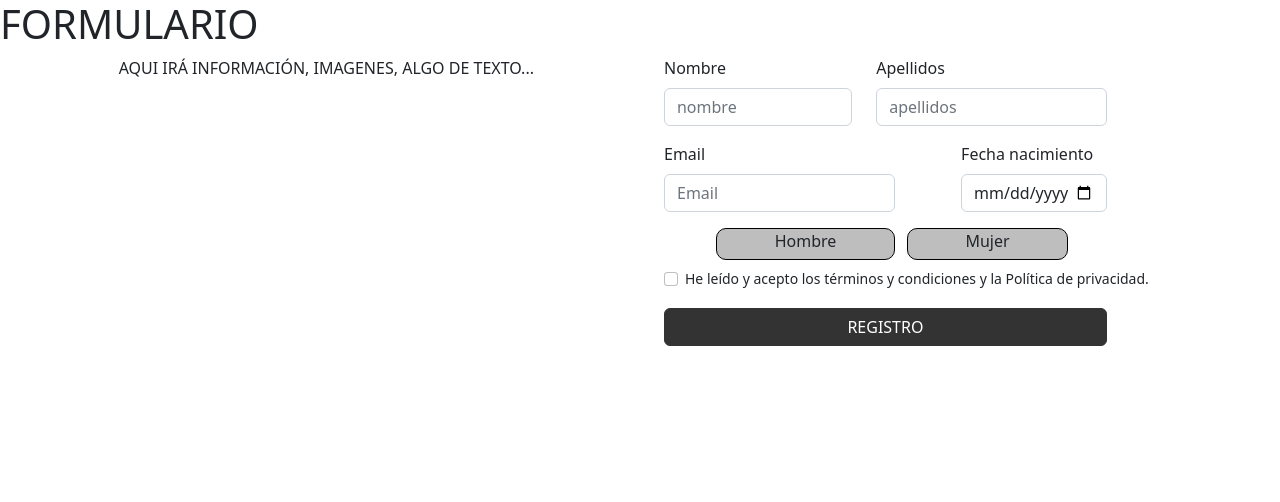
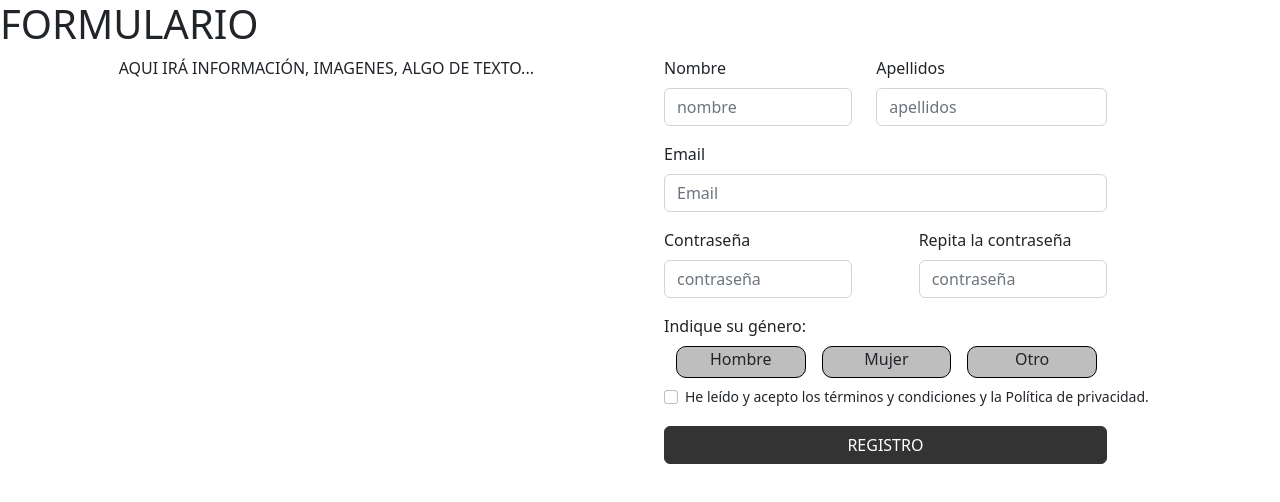
Before and after one commit to ivsp/technical-form-exercise, a React (Create React App) app: page / in a window 1280 px wide. Shown: the top 502 px of the page. Built offline with nearby package versions, Linux system fonts and the light colour scheme.

Commit message:
Gestión de errores en el formulario.

```diff
--- a/package.json
+++ b/package.json
@@ -7,6 +7,7 @@
     "@testing-library/react": "^13.3.0",
     "@testing-library/user-event": "^13.5.0",
     "bootstrap": "^5.2.0",
+    "formik": "^2.2.9",
     "node-sass": "^7.0.1",
     "react": "^18.2.0",
     "react-bootstrap": "^2.5.0",
--- /dev/null
+++ b/src/components/register-button/register-button.jsx
@@ -0,0 +1,43 @@
+import Button from "react-bootstrap/Button";
+import Row from "react-bootstrap/Row";
+import Col from "react-bootstrap/Col";
+import Spinner from "react-bootstrap/Spinner";
+
+function RegisterButton({ loading }) {
+  return (
+    <Row>
+      <Col
+        xs={{ span: 12, offset: 0 }}
+        sm={{ span: 12, offset: 0 }}
+        md={{ span: 12, offset: 0 }}
+        lg={{ span: 12, offset: 0 }}
+        xl={{ span: 11, offset: 0 }}
+        xxl={{ span: 10, offset: 0 }}
+      >
+        {!loading ? (
+          <Button
+            variant="primary"
+            type="submit"
+            style={{
+              width: "100%",
+            }}
+          >
+            REGISTRO
+          </Button>
+        ) : (
+          <Button
+            variant="primary"
+            type="submit"
+            style={{
+              width: "100%",
+            }}
+          >
+            <Spinner animation="border" variant="light" color="white" />
+          </Button>
+        )}
+      </Col>
+    </Row>
+  );
+}
+
+export default RegisterButton;
--- a/src/components/register-form/register-form.jsx
+++ b/src/components/register-form/register-form.jsx
@@ -1,77 +1,44 @@
 import "./register-form.scss";
 import Form from "react-bootstrap/Form";
-import Button from "react-bootstrap/Button";
 import Row from "react-bootstrap/Row";
 import Col from "react-bootstrap/Col";
-import Spinner from "react-bootstrap/Spinner";
 import React, { useState } from "react";
-import { registerNewUser } from "../../functions/api.functions";
+import RegisterButton from "../register-button/register-button";
 
-function RegisterForm() {
+function RegisterForm({
+  loading,
+  values,
+  errors,
+  touched,
+  handleSubmit,
+  handleChange,
+  handleBlur,
+}) {
   const [manOption, setManOption] = useState("gender-option");
-  const [femaleOption, setFemaleOption] = useState("gender-option");
-
-  const [loading, setLoading] = useState(false);
-
-  async function registerUser(body) {
-    setLoading(true);
-    const r = await registerNewUser(body);
-    if (r.ok) {
-      setLoading(false);
-    } else {
-      setLoading(false);
-    }
-  }
-
-  const handleSubmit = (e) => {
-    e.preventDefault();
-    //Validar los errores
-    const body = new FormData(e.target);
-    body.set("birthdate", new Date(e.target.birthdate.value).getTime());
-
-    //NOTA: la fecha se manda como un string, en el back tengo que pasarla a number para guardarla en la base de datos
-    for (const value of body.values()) {
-      console.log(value);
-    }
-    for (const key of body.keys()) {
-      console.log(key);
-    }
-
-    registerUser(body);
-  };
+  const [womanOption, setWomanOption] = useState("gender-option");
+  const [otherOption, setOtherOption] = useState("gender-option");
 
   const changeManCSSClass = (e) => {
     e.stopPropagation();
     setManOption("gender-option-select");
-    setFemaleOption("gender-option");
+    setWomanOption("gender-option");
+    setOtherOption("gender-option");
   };
-  const changeFemaleCSSClass = (e) => {
+  const changeWomanCSSClass = (e) => {
     e.stopPropagation();
     setManOption("gender-option");
-    setFemaleOption("gender-option-select");
+    setWomanOption("gender-option-select");
+    setOtherOption("gender-option");
   };
+
+  const changeOtherCSSClass = (e) => {
+    e.stopPropagation();
+    setManOption("gender-option");
+    setWomanOption("gender-option");
+    setOtherOption("gender-option-select");
+  };
+
   return (
-    <React.Fragment>
-      <h1>FORMULARIO</h1>
-      <Row>
-        <Col
-          xs={{ span: 10, offset: 1 }}
-          sm={{ span: 10, offset: 1 }}
-          md={{ span: 8, offset: 2 }}
-          lg={{ span: 4, offset: 1 }}
-          xl={{ span: 5, offset: 1 }}
-          xxl={{ span: 5, offset: 1 }}
-        >
-          AQUI IRÁ INFORMACIÓN, IMAGENES, ALGO DE TEXTO...
-        </Col>
-        <Col
-          xs={{ span: 10, offset: 1 }}
-          sm={{ span: 10, offset: 1 }}
-          md={{ span: 8, offset: 2 }}
-          lg={{ span: 5, offset: 1 }}
-          xl={{ span: 5, offset: 0 }}
-          xxl={{ span: 5, offset: 0 }}
-        >
     <Form onSubmit={handleSubmit}>
       <Row>
         <Col
@@ -87,9 +54,21 @@ function RegisterForm() {
             <Form.Control
               name="name"
               type="text"
+              value={values.name}
+              onChange={handleChange}
+              onBlur={handleBlur}
               placeholder="nombre"
-                    required
             />
+            {touched.name && errors.name && (
+              <div
+                className="small"
+                style={{
+                  color: " rgb(241, 53, 53)",
+                }}
+              >
+                {errors.name}
+              </div>
+            )}
           </Form.Group>
         </Col>
         <Col
@@ -105,9 +84,21 @@ function RegisterForm() {
             <Form.Control
               name="surname"
               type="text"
+              value={values.surname}
+              onChange={handleChange}
+              onBlur={handleBlur}
               placeholder="apellidos"
-                    required
             />
+            {touched.surname && errors.surname && (
+              <div
+                className="small"
+                style={{
+                  color: " rgb(241, 53, 53)",
+                }}
+              >
+                {errors.surname}
+              </div>
+            )}
           </Form.Group>
         </Col>
       </Row>
@@ -117,49 +108,115 @@ function RegisterForm() {
           sm={{ span: 12, offset: 0 }}
           md={{ span: 12, offset: 0 }}
           lg={{ span: 12, offset: 0 }}
-                xl={{ span: 6, offset: 0 }}
-                xxl={{ span: 6, offset: 0 }}
+          xl={{ span: 11, offset: 0 }}
+          xxl={{ span: 11, offset: 0 }}
         >
           <Form.Group className="mb-3" controlId="email">
             <Form.Label>Email</Form.Label>
             <Form.Control
               name="email"
               type="email"
+              value={values.email}
+              onChange={handleChange}
+              onBlur={handleBlur}
               placeholder="Email"
-                    required
             />
+            {touched.email && errors.email && (
+              <div
+                className="small"
+                style={{
+                  color: " rgb(241, 53, 53)",
+                }}
+              >
+                {errors.email}
+              </div>
+            )}
+          </Form.Group>
+        </Col>
+      </Row>
+      <Row>
+        <Col
+          xs={{ span: 12, offset: 0 }}
+          sm={{ span: 6, offset: 0 }}
+          md={{ span: 6, offset: 0 }}
+          lg={{ span: 6, offset: 0 }}
+          xl={{ span: 5, offset: 0 }}
+          xxl={{ span: 5, offset: 0 }}
+        >
+          <Form.Group className="mb-3" controlId="password">
+            <Form.Label>Contraseña</Form.Label>
+            <Form.Control
+              name="password"
+              type="password"
+              value={values.password}
+              onChange={handleChange}
+              onBlur={handleBlur}
+              placeholder="contraseña"
+            />
+            {touched.password && errors.password && (
+              <div
+                className="small"
+                style={{
+                  color: " rgb(241, 53, 53)",
+                }}
+              >
+                {errors.password}
+              </div>
+            )}
           </Form.Group>
         </Col>
         <Col
-                xs={{ span: 6, offset: 0 }}
-                sm={{ span: 5, offset: 0 }}
-                md={{ span: 4, offset: 0 }}
-                lg={{ span: 5, offset: 0 }}
-                xl={{ span: 4, offset: 1 }}
-                xxl={{ span: 4, offset: 0 }}
+          xs={{ span: 12, offset: 0 }}
+          sm={{ span: 6, offset: 0 }}
+          md={{ span: 6, offset: 0 }}
+          lg={{ span: 6, offset: 0 }}
+          xl={{ span: 5, offset: 1 }}
+          xxl={{ span: 5, offset: 0 }}
         >
-                <Form.Group className="mb-3" controlId="date">
-                  <Form.Label>Fecha nacimiento</Form.Label>
-                  <Form.Control name="birthdate" type="date" required />
+          <Form.Group className="mb-3" controlId="repeatpassword">
+            <Form.Label>Repita la contraseña</Form.Label>
+            <Form.Control
+              name="repeatpassword"
+              type="password"
+              value={values.repeatpassword}
+              onChange={handleChange}
+              onBlur={handleBlur}
+              placeholder="contraseña"
+            />
+            {touched.repeatpassword && errors.repeatpassword && (
+              <div
+                className="small"
+                style={{
+                  color: " rgb(241, 53, 53)",
+                }}
+              >
+                {errors.repeatpassword}
+              </div>
+            )}
           </Form.Group>
         </Col>
       </Row>
       <Row>
         <Form.Group controlId="checkbox">
           <Row>
+            <Col>
+              <Form.Label>Indique su género:</Form.Label>
+            </Col>
             <Col
-                    xs={{ span: 6, offset: 0 }}
-                    sm={{ span: 5, offset: 1 }}
-                    md={{ span: 4, offset: 2 }}
-                    lg={{ span: 4, offset: 2 }}
-                    xl={{ span: 5, offset: 1 }}
-                    xxl={{ span: 4, offset: 1 }}
+              xs={{ span: 12, offset: 0 }}
+              sm={{ span: 12, offset: 0 }}
+              md={{ span: 12, offset: 0 }}
+              lg={{ span: 12, offset: 0 }}
+              xl={{ span: 11, offset: 0 }}
+              xxl={{ span: 11, offset: 0 }}
+              className="d-flex gap-3"
             >
               <Form.Check
                 id="male-option"
                 name="gender"
                 type="radio"
                 value="man"
+                onChange={handleChange}
                 style={{
                   display: "none",
                 }}
@@ -171,35 +228,53 @@ function RegisterForm() {
               >
                 Hombre
               </Form.Label>
-                  </Col>
-                  <Col
-                    xs={{ span: 5, offset: 0 }}
-                    sm={{ span: 5, offset: 0 }}
-                    md={{ span: 4, offset: 0 }}
-                    lg={{ span: 4, offset: 0 }}
-                    xl={{ span: 4, offset: 0 }}
-                    xxl={{ span: 3, offset: 0 }}
-                    style={{
-                      padding: "0px",
-                    }}
-                  >
               <Form.Check
                 id="female-option"
                 name="gender"
                 type="radio"
-                      value="female"
+                value="woman"
+                onBlur={handleBlur}
+                onChange={handleChange}
                 style={{
                   display: "none",
                 }}
               ></Form.Check>
               <Form.Label
-                      onClick={changeFemaleCSSClass}
+                onClick={changeWomanCSSClass}
                 for="female-option"
-                      className={femaleOption}
+                className={womanOption}
               >
                 Mujer
               </Form.Label>
+              <Form.Check
+                id="other-option"
+                name="gender"
+                type="radio"
+                value="other"
+                onChange={handleChange}
+                style={{
+                  display: "none",
+                }}
+              ></Form.Check>
+              <Form.Label
+                onClick={changeOtherCSSClass}
+                for="other-option"
+                className={otherOption}
+              >
+                Otro
+              </Form.Label>
             </Col>
+
+            {touched.gender && errors.gender && (
+              <Col
+                className="d-inline-block small"
+                style={{
+                  color: " rgb(241, 53, 53)",
+                }}
+              >
+                {errors.gender}
+              </Col>
+            )}
           </Row>
         </Form.Group>
       </Row>
@@ -216,48 +291,27 @@ function RegisterForm() {
             <Form.Check
               className="small"
               type="checkbox"
+              name="policy"
+              value={values.policy}
+              onBlur={handleBlur}
+              onChange={handleChange}
               label="He leído y acepto los términos y condiciones y la Política de privacidad."
-                    required
             />
+            {touched.policy && errors.policy && (
+              <div
+                className="small"
+                style={{
+                  color: " rgb(241, 53, 53)",
+                }}
+              >
+                {errors.policy}
+              </div>
+            )}
           </Form.Group>
         </Col>
       </Row>
-            <Row>
-              <Col
-                xs={{ span: 12, offset: 0 }}
-                sm={{ span: 12, offset: 0 }}
-                md={{ span: 12, offset: 0 }}
-                lg={{ span: 12, offset: 0 }}
-                xl={{ span: 11, offset: 0 }}
-                xxl={{ span: 10, offset: 0 }}
-              >
-                {!loading ? (
-                  <Button
-                    variant="primary"
-                    type="submit"
-                    style={{
-                      width: "100%",
-                    }}
-                  >
-                    REGISTRO
-                  </Button>
-                ) : (
-                  <Button
-                    variant="primary"
-                    type="submit"
-                    style={{
-                      width: "100%",
-                    }}
-                  >
-                    <Spinner animation="border" variant="light" color="white" />
-                  </Button>
-                )}
-              </Col>
-            </Row>
+      <RegisterButton loading={loading}></RegisterButton>
     </Form>
-        </Col>
-      </Row>
-    </React.Fragment>
   );
 }
 
--- /dev/null
+++ b/src/functions/functions.js
@@ -0,0 +1,58 @@
+export function validateForm(values) {
+  let errors = {};
+  // Validation name
+  if (!values.name) {
+    errors.name = "Campo obligatorio.";
+  } else if (
+    !/^[\w'\-,.][^0-9_!¡?÷?¿/\\+=@#$%ˆ&*(){}|~<>;:[\]]{2,}$/.test(values.name)
+  ) {
+    errors.name = "El nombre sólo puede contener letras y espacios.";
+  }
+  // Validation surname
+  if (!values.surname) {
+    errors.surname = "Campo obligatorio.";
+  } else if (
+    !/^[\w'\-,.][^0-9_!¡?÷?¿/\\+=@#$%ˆ&*(){}|~<>;:[\]]{2,}$/.test(
+      values.surname
+    )
+  ) {
+    errors.surname = "El apellido sólo puede contener letras y espacios.";
+  }
+  // Validation email
+  if (!values.email) {
+    errors.email = "Ingresa tu email";
+  } else if (
+    !/^[a-zA-Z0-9_.+-]+@[a-zA-Z0-9-]+\.[a-zA-Z0-9-.]+$/.test(values.email)
+  ) {
+    errors.email =
+      "El correo solo puede contener letras, números, puntos, guiones y guión bajo.";
+  }
+  // Validation password
+  if (!values.password) {
+    errors.password = "Ingresa tu contraseña";
+  } else if (values.password.length < 6) {
+    errors.password = "La contraseña debe tener al menos seis caracteres.";
+  } else if (!/(?=.*[0-9])/.test(values.password)) {
+    errors.password = "Contraseña inválida. Debe contener al menos un número.";
+  }
+  //  Validation confirm password
+  if (!values.repeatpassword) {
+    errors.repeatpassword = "Vuelve a escribir tu contraseña.";
+  }
+  if (values.password && values.repeatpassword) {
+    if (values.password !== values.repeatpassword) {
+      errors.password = "Las contraseñas no coinciden.";
+    }
+  }
+  //validation gender
+  if (!values.gender) {
+    errors.gender = "Debe seleccionar una de las opciones.";
+  }
+  //validation terms and policy
+  if (!values.policy) {
+    errors.policy = "Debe aceptar los términos y condiciones.";
+  }
+  return errors;
+}
+
+//
--- a/src/pages/register/register.jsx
+++ b/src/pages/register/register.jsx
@@ -1,10 +1,97 @@
-import React from "react";
+import "./register.scss";
+import Row from "react-bootstrap/Row";
+import Col from "react-bootstrap/Col";
+import React, { useState } from "react";
+import { Formik } from "formik";
+import { registerNewUser } from "../../functions/api.functions";
+import { validateForm } from "../../functions/functions";
 import RegisterForm from "../../components/register-form/register-form";
 
 function Register() {
+  const [loading, setLoading] = useState(false);
+
+  async function registerUser(body) {
+    setLoading(true);
+    const r = await registerNewUser(body);
+    if (r.ok) {
+      setLoading(false);
+    } else {
+      setLoading(false);
+    }
+  }
+
+  function submitFormData(values) {
+    console.log("en mi funcion", values);
+    const body = new FormData();
+    body.append("name", values.name);
+    body.append("surname", values.surname);
+    body.append("email", values.email);
+    body.append("gender", values.gender);
+    body.append("password", values.password);
+    for (const value of body.entries()) {
+      console.log(value);
+    }
+    registerUser(body);
+  }
+
   return (
     <React.Fragment>
-      <RegisterForm></RegisterForm>
+      <h1>FORMULARIO</h1>
+      <Row>
+        <Col
+          xs={{ span: 10, offset: 1 }}
+          sm={{ span: 10, offset: 1 }}
+          md={{ span: 8, offset: 2 }}
+          lg={{ span: 4, offset: 1 }}
+          xl={{ span: 5, offset: 1 }}
+          xxl={{ span: 5, offset: 1 }}
+        >
+          AQUI IRÁ INFORMACIÓN, IMAGENES, ALGO DE TEXTO...
+        </Col>
+        <Col
+          xs={{ span: 10, offset: 1 }}
+          sm={{ span: 10, offset: 1 }}
+          md={{ span: 8, offset: 2 }}
+          lg={{ span: 5, offset: 1 }}
+          xl={{ span: 5, offset: 0 }}
+          xxl={{ span: 5, offset: 0 }}
+        >
+          <Formik
+            validate={(values) => validateForm(values)}
+            initialValues={{
+              name: "",
+              surname: "",
+              email: "",
+              password: "",
+              repeatpassword: "",
+              gender: "",
+              policy: false,
+            }}
+            onSubmit={(values) => {
+              submitFormData(values);
+            }}
+          >
+            {({
+              values,
+              errors,
+              touched,
+              handleSubmit,
+              handleChange,
+              handleBlur,
+            }) => (
+              <RegisterForm
+                loading={loading}
+                values={values}
+                errors={errors}
+                touched={touched}
+                handleSubmit={handleSubmit}
+                handleChange={handleChange}
+                handleBlur={handleBlur}
+              ></RegisterForm>
+            )}
+          </Formik>
+        </Col>
+      </Row>
     </React.Fragment>
   );
 }
--- /dev/null
+++ b/src/pages/register/register.scss
@@ -0,0 +1,32 @@
+.gender-options_container{
+
+    display: flex;
+    justify-content: space-between;
+    gap: 0.5rem;
+}
+.gender-option{
+    background-color: rgb(190, 190, 190);
+    width: 100%;
+    height: 2rem;
+    text-align: center;
+    border: 1.5px solid black;
+    border-radius: 10px;
+
+    &:hover{
+        cursor: pointer;
+    }
+}
+
+.gender-option-select{
+    background-color: rgba(98, 98, 98, 0.743);
+    width: 100%;
+    height: 2rem;
+    text-align: center;
+    border: 2px solid black;
+    border-radius: 10px;
+
+    &:hover{
+        cursor: pointer;
+    }
+
+}
```
Also changed, not shown: src/functions/api.functions.js (+6 -2 lines), 1 other file (tests, documents, lock files or other folders). Lines whose indentation alone changed are shown as unchanged.
